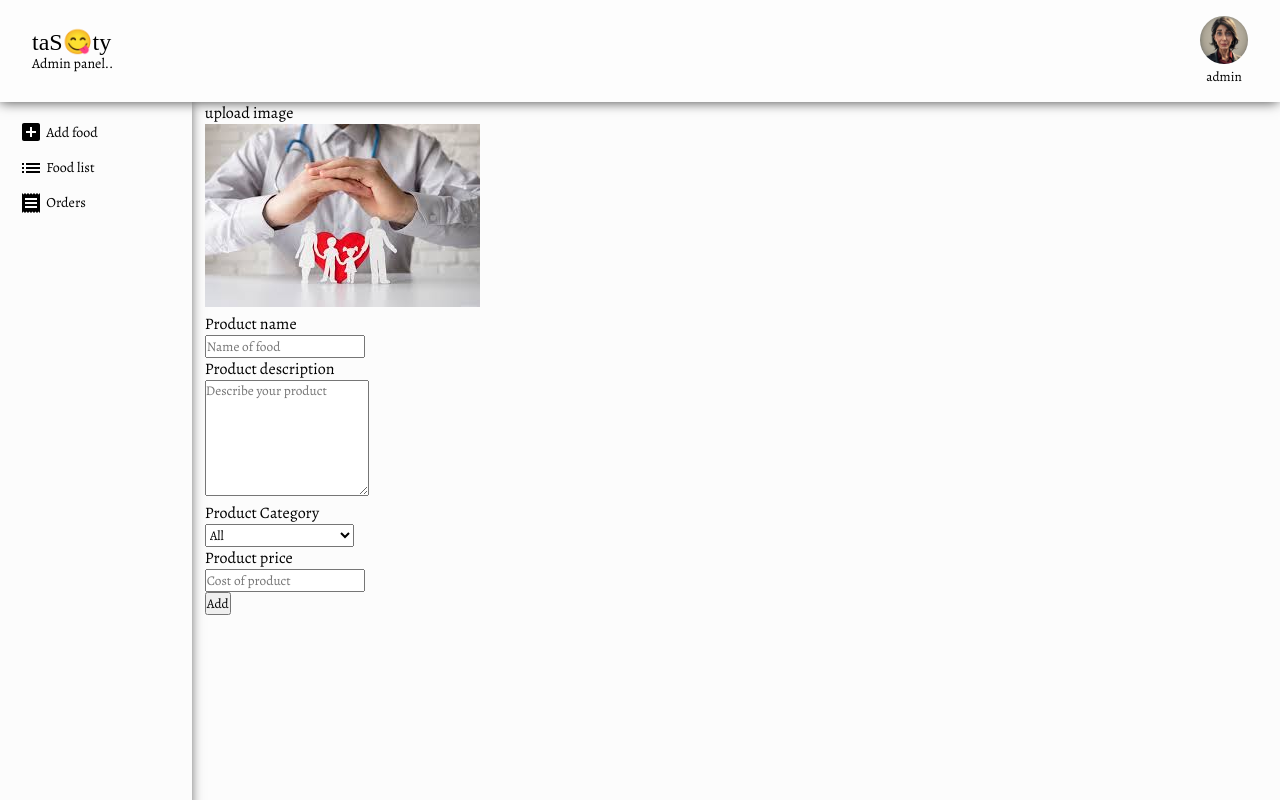
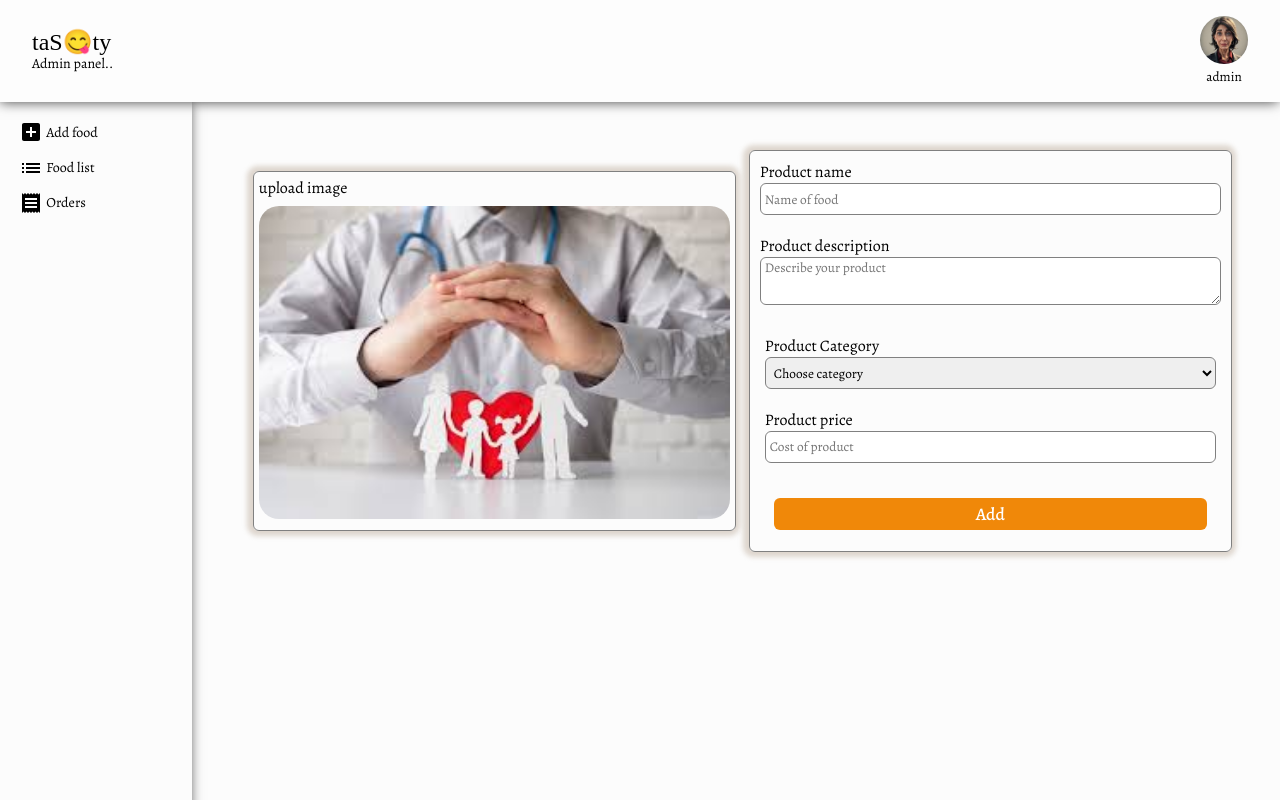
Before and after one commit to Chinweike99/taSty, a React (Create React App) app in the folder admin/: page /add in a window 1280 px wide. Built offline with nearby package versions, Linux system fonts and the light colour scheme; the HTML template or start-up script is replaced by a standard one; a web font is replaced by a local one.

Commit message:
admin add

```diff
--- a/admin/src/Pages/ListOfFood/List.jsx
+++ b/admin/src/Pages/ListOfFood/List.jsx
@@ -3,7 +3,9 @@ import styles from './List.module.css'
 
 const List = () => {
   return (
-    <div>List</div>
+    <div className={styles.foodList}>
+        List
+    </div>
   )
 }
 
--- a/admin/src/Pages/ListOfFood/List.module.css
+++ b/admin/src/Pages/ListOfFood/List.module.css
@@ -0,0 +1,4 @@
+.foodList{
+    margin-left: 16%;
+    z-index: 2;
+}
--- a/admin/src/Pages/addFood/Add.jsx
+++ b/admin/src/Pages/addFood/Add.jsx
@@ -1,13 +1,13 @@
 import React from "react";
 import styles from "./Add.module.css";
 import { assets } from "../../assets/assets";
-import UploadFileIcon from '@mui/icons-material/UploadFile';
+import UploadFileIcon from "@mui/icons-material/UploadFile";
 
 const Add = () => {
   return (
     <div className={styles.addFood}>
       <form className={styles.flexCol}>
-        <div>
+        <div className={styles.foodImage}>
           <p>upload image</p>
           <label htmlFor="image">
             <img src={assets.defaultProfile} alt="" />
@@ -15,9 +15,15 @@ const Add = () => {
           <input type="file" id="image" hidden required />
         </div>
 
+        <div className={styles.rightSide}>
           <div className={styles.name}>
             <p>Product name</p>
-          <input type="text" name="name" placeholder="Name of food" required />
+            <input
+              type="text"
+              name="name"
+              placeholder="Name of food"
+              required
+            />
           </div>
 
           <div className={styles.description}>
@@ -31,23 +37,16 @@ const Add = () => {
             />
           </div>
 
-        {/* <div className={styles.price}>
-          <p>Product price</p>
-          <input
-            type="text"
-            name="price"
-            placeholder="Cost of product"
-            required
-          />
-        </div> */}
-
           <div className={styles.priceCategory}>
             <div className={styles.category}>
               <p>Product Category</p>
-            <select name="category">
+              <select name="category"  >
+                <option >Choose category</option>
                 <option value="All">All</option>
                 <option value="Nigerian"> Nigerian delicacies</option>
-              <option value="Inter-continental">Inter-continental foods</option>
+                <option value="Inter-continental">
+                  Inter-continental foods
+                </option>
                 <option value="Snacks">Snacks</option>
               </select>
             </div>
@@ -63,12 +62,10 @@ const Add = () => {
             </div>
           </div>
 
-        <button type="submit" className={styles.addButton}> Add </button>
-
-        {/* <div className={styles.}>
-                <p>Product price</p>
-                <input type="text" name='name' placeholder="Cost of product"/>
-            </div> */}
+          <button type="submit" className={styles.addButton}>
+            Add
+          </button>
+        </div>
       </form>
     </div>
   );
--- a/admin/src/Pages/addFood/Add.module.css
+++ b/admin/src/Pages/addFood/Add.module.css
@@ -1,4 +1,96 @@
-.addFood{
-    margin-left: 16%;
-    z-index: 2;
+.addFood {
+  margin-left: 16%;
+  z-index: 2;
+  width: 100%;
+  font-size: var(--small-font);
 }
+.flexCol {
+  display: flex;
+  justify-content: center;
+  align-items: center;
+  gap: 0.8rem;
+  padding: 3rem;
+}
+
+.foodImage {
+  width: 50%;
+  display: flex;
+  flex-direction: column;
+  box-shadow: -1px 0px 5px 5px rgba(212, 201, 191, 0.75);
+  -webkit-box-shadow: -1px 0px 5px 5px rgba(212, 201, 191, 0.75);
+  -moz-box-shadow: -1px 0px 5px 5px rgba(212, 201, 191, 0.75);
+}
+
+.foodImage img {
+  width: 100%;
+  border-radius: 20px;
+  margin-top: 0.4rem;
+}
+
+/* RightSide */
+.rightSide {
+  width: 50%;
+  display: flex;
+  flex-direction: column;
+  gap: 0.6rem;
+  /* padding: ; */
+  box-shadow: -1px 0px 5px 5px rgba(212, 201, 191, 0.75);
+  -webkit-box-shadow: -1px 0px 5px 5px rgba(212, 201, 191, 0.75);
+  -moz-box-shadow: -1px 0px 5px 5px rgba(212, 201, 191, 0.75);
+}
+
+.flexCol div {
+  width: 100%;
+  /* background: lightblue; */
+  padding: 5px;
+  border: solid 1px grey;
+  border-radius: 6px;
+}
+
+.rightSide div {
+  border: none;
+}
+
+.flexCol div input,
+select,
+textarea {
+  width: 100%;
+  height: 2rem;
+  border: 1px solid grey;
+  outline: none;
+  border-radius: 6px;
+  padding: 0 4px;
+}
+
+.flexCol div textarea {
+  height: 3rem;
+}
+
+.rightSide .priceCategory {
+  display: flex;
+  flex-direction: column;
+  gap: 0.6rem;
+}
+
+.rightSide .addButton {
+  height: 2rem;
+  margin: 1rem 4%;
+  background: var(--golden-color);
+  border: none;
+  border-radius: 6px;
+  font-size: 1.1rem;
+  color: #fff;
+  font-weight: 500;
+  cursor: pointer;
+  transition: 0.5s;
+}
+.rightSide .addButton:hover {
+  transform: scale(1.03);
+}
+
+@media screen and (max-width: 1000px) {
+    .flexCol{
+        /* flex-wrap: wrap; */
+        flex-direction: column;
+    }
+}
--- a/admin/src/Pages/foodOrders/Orders.jsx
+++ b/admin/src/Pages/foodOrders/Orders.jsx
@@ -3,7 +3,9 @@ import styles from './Orders.module.css'
 
 const Orders = () => {
   return (
-    <div>Orders</div>
+    <div className={styles.orders}>
+        Orders
+    </div>
   )
 }
 
--- a/admin/src/Pages/foodOrders/Orders.module.css
+++ b/admin/src/Pages/foodOrders/Orders.module.css
@@ -0,0 +1,4 @@
+.orders{
+    margin-left: 16%;
+    z-index: 2;
+}
```
Lines whose indentation alone changed are shown as unchanged.
